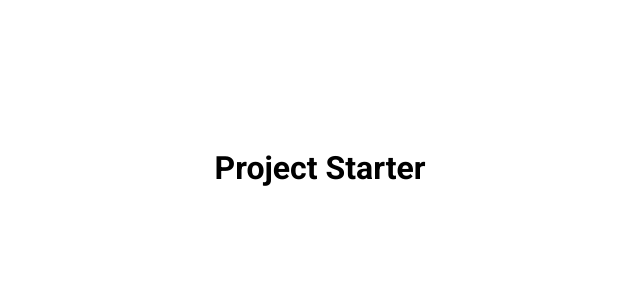
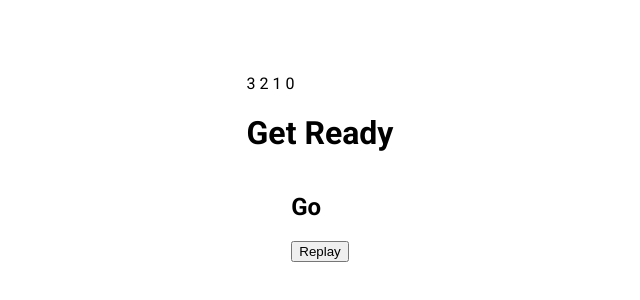
Before and after one commit to MarkLannen/50-JS-Projects_Animated-Countdown, a website: page index.html in a window 1280 px wide. Shown: the part 232-532 px from the top of the page, without its empty margins (320-960 px from the left). Drawn offline with Linux system fonts and the light colour scheme.

Commit message:
add initial html

```diff
--- a/index.html
+++ b/index.html
@@ -4,10 +4,22 @@
     <meta charset="UTF-8" />
     <meta name="viewport" content="width=device-width, initial-scale=1.0" />
     <link rel="stylesheet" href="style.css" />
-    <title>My Project</title>
+    <title>Animated Countdown</title>
   </head>
   <body>
-    <h1>Project Starter</h1>
+    <div class="counter">
+      <div class="nums">
+        <span class="in">3</span>
+        <span>2</span>
+        <span>1</span>
+        <span>0</span>
+      </div>
+      <h1>Get Ready</h1>
+    </div>
+    <div class="final">
+      <h2>Go</h2>
+      <button id="replay">Replay</button>
+    </div>
     <script src="script.js"></script>
   </body>
 </html>
```
